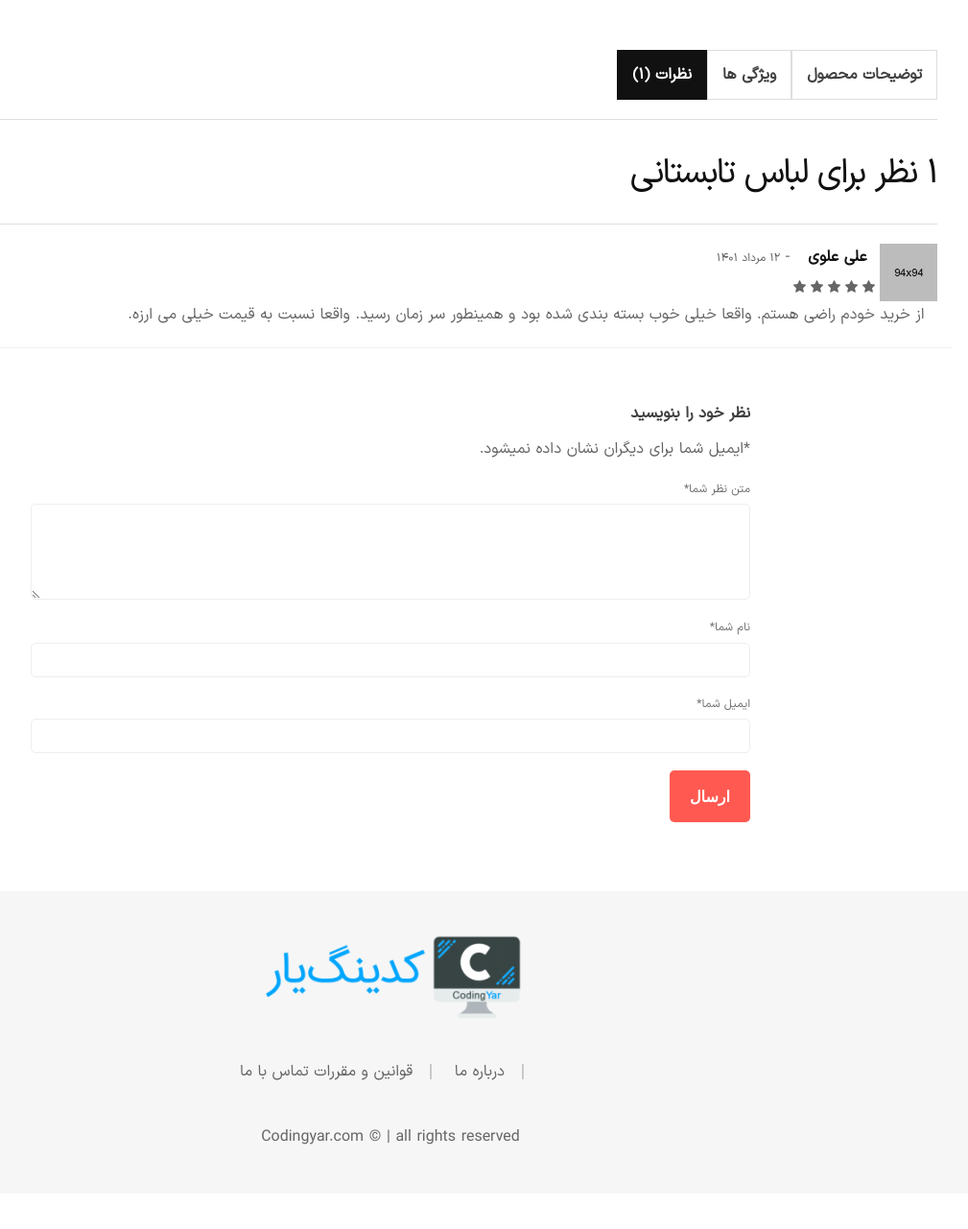
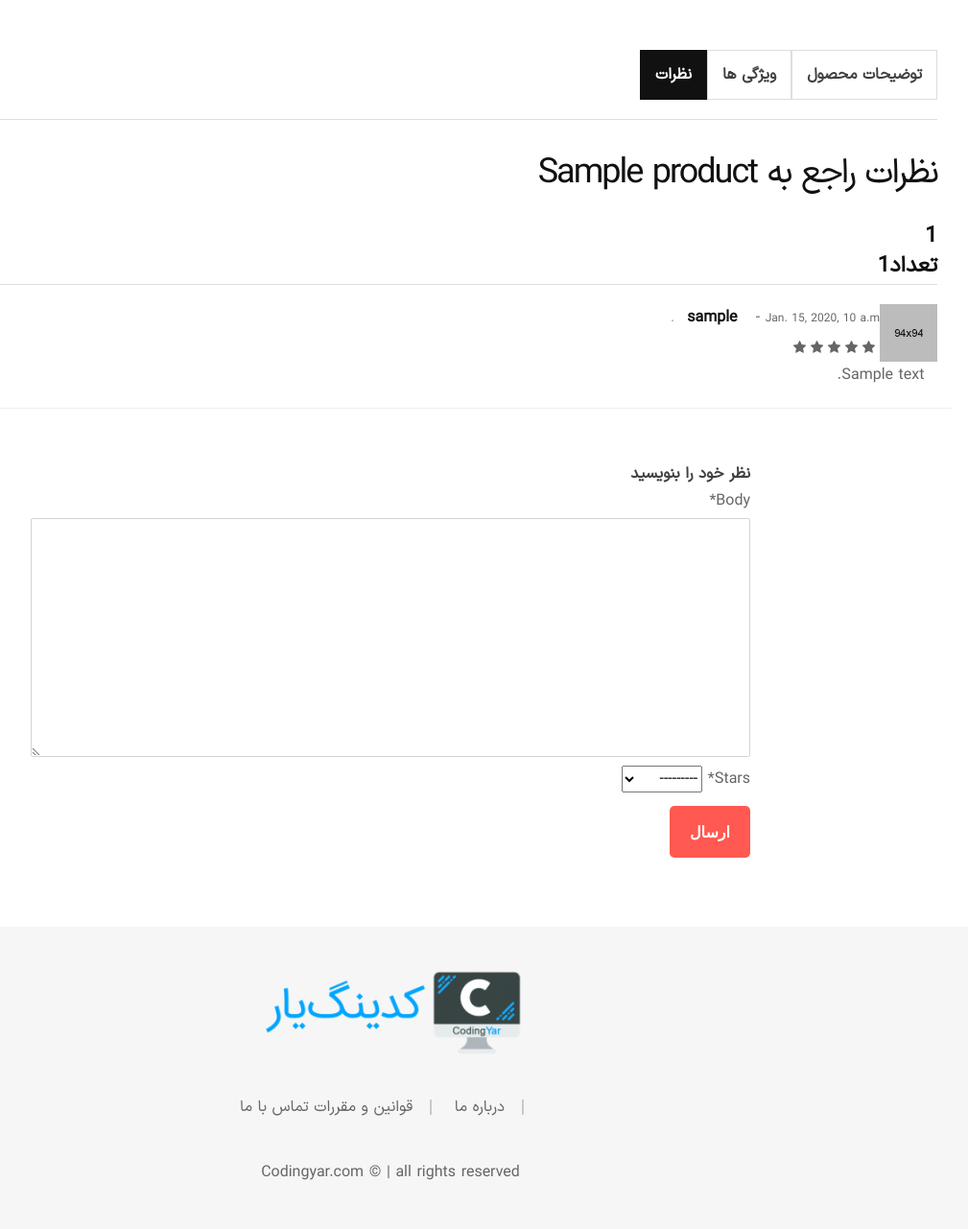
Before and after one commit to eligroup/onlineshop, a Django app: page /products/1/ in a window 1280 px wide, after a click on "نظرات". Shown: the part 768-2049 px from the top of the page at 96% size, without its empty margins (251-1260 px from the left). Before the commit the page ends 1961 px from the top, so only its background shows below. Run offline with Django 4.2, Linux system fonts and the light colour scheme; tables that the repository leaves empty hold one stand-in row (values such as "Sample post"); parts of the project's set-up code (start-up, migrations or seed data) failed here and were passed over; some libraries are stand-ins or nearby versions; some web fonts are replaced.

Commit message:
create comment part. all stuff for sending comment such as change in detailview and urls.py and forms.py done

```diff
--- a/accounts/models.py
+++ b/accounts/models.py
@@ -7,4 +7,4 @@ class CustomUser(AbstractUser):
     # add additional fields in here
 
     def __str__(self):
-        return f'{self.username}{self.email}'
+        return self.username
--- /dev/null
+++ b/products/forms.py
@@ -0,0 +1,8 @@
+from django import forms
+from .models import Comment
+
+
+class CommentForm(forms.ModelForm):
+    class Meta:
+        model = Comment
+        fields = ['body','stars',]
--- a/products/templates/products/product_detail.html
+++ b/products/templates/products/product_detail.html
@@ -1,4 +1,6 @@
 {% extends '_base.html'%}
+{% load crispy_forms_tags %}
+{% load static %}
 {% block title %}product detail{% endblock %}
 {% block content %}
            <!-- Breadcrumb area Start -->
@@ -64,9 +66,14 @@
                                     <a class="m-0 product-data-tab__link nav-link" id="nav-info-tab" data-toggle="tab" href="#nav-info" role="tab" aria-selected="true">
                                         <span>ویژگی ها</span>
                                     </a>
+
+
                                     <a class="m-0 product-data-tab__link nav-link" id="nav-reviews-tab" data-toggle="tab" href="#nav-reviews" role="tab" aria-selected="true">
-                                        <span>نظرات (۱)</span>
+
+                                        <span>نظرات</span>
                                     </a>
+
+
                                 </div>
                                 <div class="tab-content product-data-tab__content" id="product-tabContent">
                                     <div class="tab-pane fade show active" id="nav-description" role="tabpanel" aria-labelledby="nav-description-tab">
@@ -101,32 +108,38 @@
                                     </div>
                                     <div class="tab-pane fade" id="nav-reviews" role="tabpanel" aria-labelledby="nav-reviews-tab">
                                         <div class="product-reviews">
-                                            <h3 class="review__title">۱ نظر برای لباس تابستانی</h3>
+
+                                            <h3 class="review__title">نظرات راجع به {{ product.title }}</h3>
                                             <ul class="review__list">
+                                            <h1>{{ product.comments.all.count }}</h1>
+                                            <h1>تعداد{{ product.comment_count.count}}</h1>
+                                                {% for comment in product.comments.all %}
                                                 <li class="review__item">
                                                     <div class="review__container">
                                                         <div class="review__text">
                                                             <div class="d-flex flex-sm-row flex-row">
-                                                                <img src="assets/img/others/comment-1.jpg" alt="Review Avatar" class="review__avatar">
+                                                                <img src="{% static 'img/others/comment-1.jpg'%}" alt="Review Avatar" class="review__avatar">
                                                                 <div>
                                                                     <div class="review__meta">
-                                                                        <strong class="review__author px-4">علی علوی</strong>
+                                                                        <strong class="review__author px-4">{{ comment.author.username }}</strong>
                                                                         <span class="review__dash">-</span>
-                                                                        <span class="review__published-date">۱۲ مرداد ۱۴۰۱</span>
+                                                                        <span class="review__published-date">{{ comment.create_datetime }}</span>
+
                                                                     </div>
+
                                                                     <div class="product-rating">
                                                                         <div class="m-0 star-rating star-five">
-                                                                            <span>Rated <strong class="rating">5.00</strong> out of 5</span>
+                                                                            <span>Rated <strong class="rating">{{ comment.stars }}</strong> out of 3</span>
                                                                         </div>
                                                                     </div>
                                                                 </div>
                                                             </div>
                                                             <p class="review__description text-right px-4">
-                                                                از خرید خودم راضی هستم. واقعا خیلی خوب بسته بندی شده بود و همینطور سر زمان رسید. واقعا نسبت به قیمت خیلی می ارزه.
-                                                            </p>
+                                                            {{ comment.body }}</p>
                                                         </div>
                                                     </div>
                                                 </li>
+                                                {% endfor %}
                                             </ul>
                                             <div class="review-form-wrapper">
                                                 <div class="row">
@@ -134,25 +147,30 @@
                                                     <div class="col-lg-8 m-auto">
                                                         <span class="reply-title pull-right">نظر خود را بنویسید</span>
                                                         <br>
-                                                        <form action="#" class="form text-right">
-                                                            <div class="form-notes mb--20">
-                                                                <p class="my-3"><span class="required">*</span>ایمیل شما برای دیگران نشان داده نمیشود.</p>
-                                                            </div>
-                                                            <div class="form__group mb--10">
-                                                                <label class="form__label d-block" for="email">متن نظر شما<span class="required">*</span></label>
-                                                                <textarea name="review" id="review" class="form__input form__input--textarea"></textarea>
-                                                            </div>
-                                                            <div class="form__group mb--20">
-                                                                <label class="form__label d-block" for="name">نام شما<span class="required">*</span></label>
-                                                                <input type="text" name="name" id="name" class="form__input">
-                                                            </div>
-                                                            <div class="form__group mb--20">
-                                                                <label class="form__label d-block" for="email">ایمیل شما<span class="required">*</span></label>
-                                                                <input type="email" name="email" id="email" class="form__input">
-                                                            </div>
-                                                            <div class="form__group">
-                                                                <div class="form-row">
-                                                                    <div class="col-12">
+
+{#                                                      go to url:comment_create that its entrance is product.id . product.id will replaced in url addres in product_id pace #}
+                                                        <form method="post" action="{% url 'comment_create' product.id %}" class="form text-right">
+                                                            {% csrf_token%}
+                                                            {{ comment_form|crispy }}
+
+{#                                                            <div class="form-notes mb--20">#}
+{#                                                                <p class="my-3"><span class="required">*</span>ایمیل شما برای دیگران نشان داده نمیشود.</p>#}
+{#                                                            </div>#}
+{#                                                            <div class="form__group mb--10">#}
+{#                                                                <label class="form__label d-block" for="email">متن نظر شما<span class="required">*</span></label>#}
+{#                                                                <textarea name="review" id="review" class="form__input form__input--textarea"></textarea>#}
+{#                                                            </div>#}
+{#                                                            <div class="form__group mb--20">#}
+{#                                                                <label class="form__label d-block" for="name">نام شما<span class="required">*</span></label>#}
+{#                                                                <input type="text" name="name" id="name" class="form__input">#}
+{#                                                            </div>#}
+{#                                                            <div class="form__group mb--20">#}
+{#                                                                <label class="form__label d-block" for="email">ایمیل شما<span class="required">*</span></label>#}
+{#                                                                <input type="email" name="email" id="email" class="form__input">#}
+{#                                                            </div>#}
+{#                                                            <div class="form__group">#}
+{#                                                                <div class="form-row">#}
+{#                                                                    <div class="col-12">#}
                                                                         <input type="submit" value="ارسال" class="btn-submit">
                                                                     </div>
                                                                 </div>
--- a/products/urls.py
+++ b/products/urls.py
@@ -3,6 +3,8 @@ from . import views
 
 urlpatterns = [
     path("", views.ProductListView.as_view(), name="product_list"),
+    #path("<int:pk>/", views.product_detail_view, name="product_detail"),
     path("<int:pk>/", views.ProductDetailView.as_view(), name="product_detail"),
-
+    #product_id is an enterance parameter for this url and access from product.id in template,
+    path('comment/<int:product_id>',views.CommentDetailView.as_view(), name="comment_create")
 ]
--- a/products/views.py
+++ b/products/views.py
@@ -1,5 +1,7 @@
 from django.views import generic
-from .models import Product
+from django.shortcuts import render,get_object_or_404
+from .models import Product, Comment
+from .forms import CommentForm
 
 
 class ProductListView(generic.ListView):
@@ -9,7 +11,66 @@ class ProductListView(generic.ListView):
     context_object_name = 'products'
 
 
+
+
+#------------ first way : class base view -------------#
+
+
 class ProductDetailView(generic.DetailView):
     model = Product
     template_name = 'products/product_detail.html'
     context_object_name = 'product'
+
+    def get_context_data(self, **kwargs): # this method is for adding a context,line or... to model
+        context = super().get_context_data(**kwargs) #default,context include all product information
+        context['comment_form'] = CommentForm() # in addition to product information send form that its name is comment_form
+        return context #now product information and form as a new context will be shown
+
+# for showing all comment in the same template there are 2 ways : 1- make a  new template view and in form action in template
+# we give a new address that in its view the form will be saved and add to database then redirect again to detail template
+# 2- we should do some stuff that product detail view be able to receive post request.
+# if we want to have 2 forms in a template we can define two view and then in action give an address and in url get address and in its
+# view do sth
+
+
+class CommentDetailView(generic.CreateView):
+    model = Comment
+    form_class = CommentForm
+
+    def form_valid(self, form): # default, this method call super form_valid in createview means, "return super().valid_form(form)
+        #but we want to say before saving sent information in form ,add user and product on it
+
+        new_comment = form.save(commit=False) # make an object of form and save it but not save in database,
+        new_comment.author = self.request.user # we give user to form info
+        product_id = int(self.kwargs['product_id']) # by this code we get product_id from url and make it int.
+        product= get_object_or_404(Product,id=product_id) # find a product that its id is equal to product_id
+        new_comment.product= product # new_comment is an object of comment . we set it equal to found product
+        # as we need to define a success url we can use "DEF GET_SUCCESS_URL(SELF)" or add "def get_absolute_url
+        return super().form_valid(form)
+
+
+
+
+
+#------------  second way : functional base view  --------------#
+
+# def product_detail_view(request,pk):
+#     product = get_object_or_404(Product,pk=pk)
+#     template_name = 'products/product_detail.html'
+#     comments = product.comments.filter(active=True)
+#     new_comment = None
+#     if request.method == 'POST':
+#         comment_form = CommentForm(data=request.POST)
+#         if comment_form.is_valid():
+#             new_comment = comment_form.save(commit=False)
+#             new_comment.product = product
+#             new_comment.author = request.user
+#             new_comment.save()
+#             comment_form = CommentForm()
+#     else:
+#         comment_form = CommentForm()
+#
+#     return render(request,template_name,{'product': product,
+#                                          'new_comment': new_comment,
+#                                          'comment_form': comment_form,
+#                                          'comment': comments})
--- a/templates/_base.html
+++ b/templates/_base.html
@@ -37,7 +37,7 @@
                         <div class="site-branding" style="margin-right: 30px;">
                             <a href="{% url 'product_list' %}" class="logo">
                                 <figure class="logo--normal d-none d-sm-block">
-                                    <img class="px-5" src="assets/img/codingyar_logo.png"
+                                    <img class="px-5" src="{% static 'img/codingyar_logo.png' %}"
                                          style="max-height: 50px; margin-bottom: -15px;" alt="Logo">
                                 </figure>
                             </a>
```
Also changed, not shown: products/admin.py (+9 -1 lines), products/models.py (+23 -0 lines), products/migrations/0002_comment.py (added).
